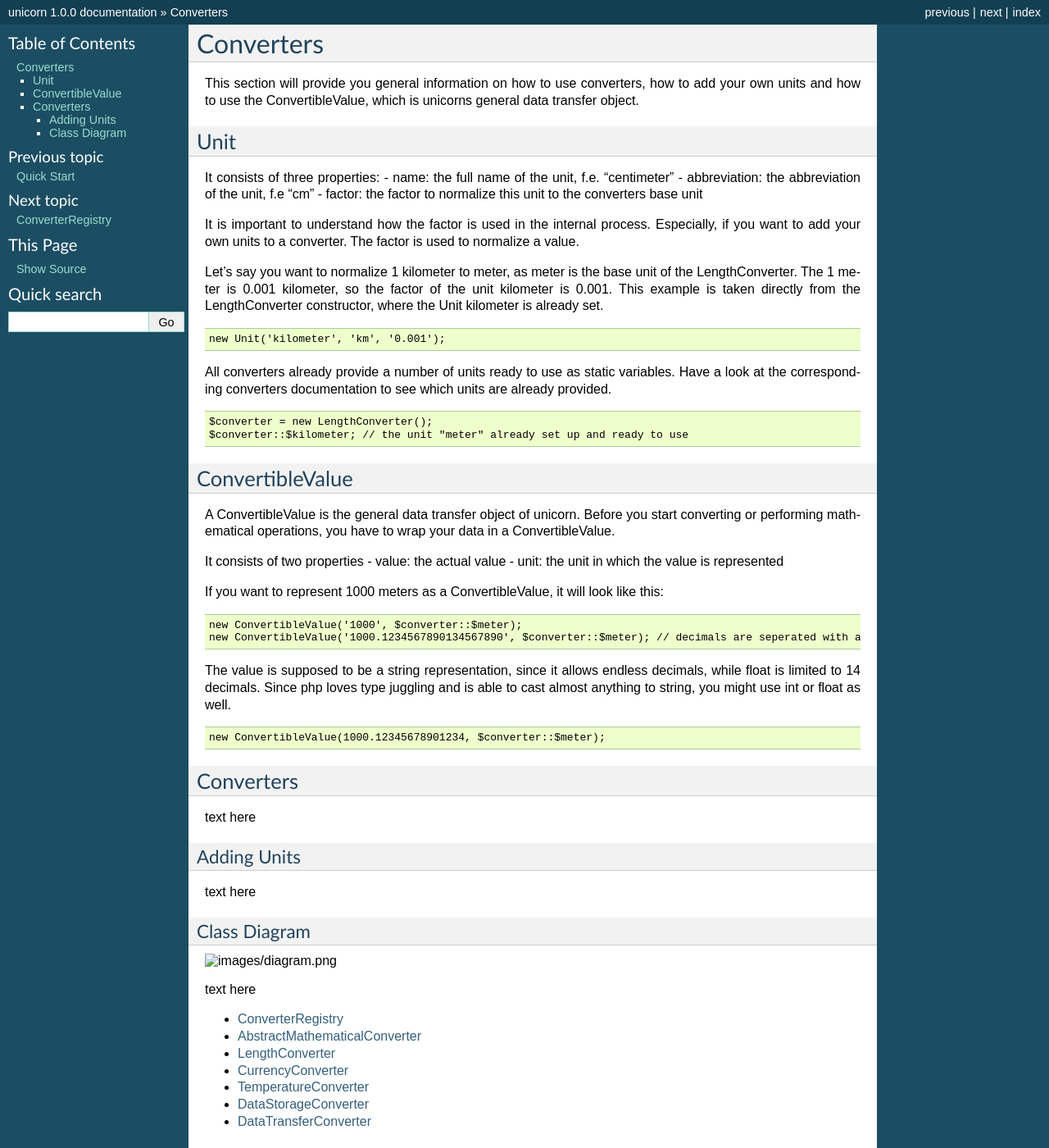
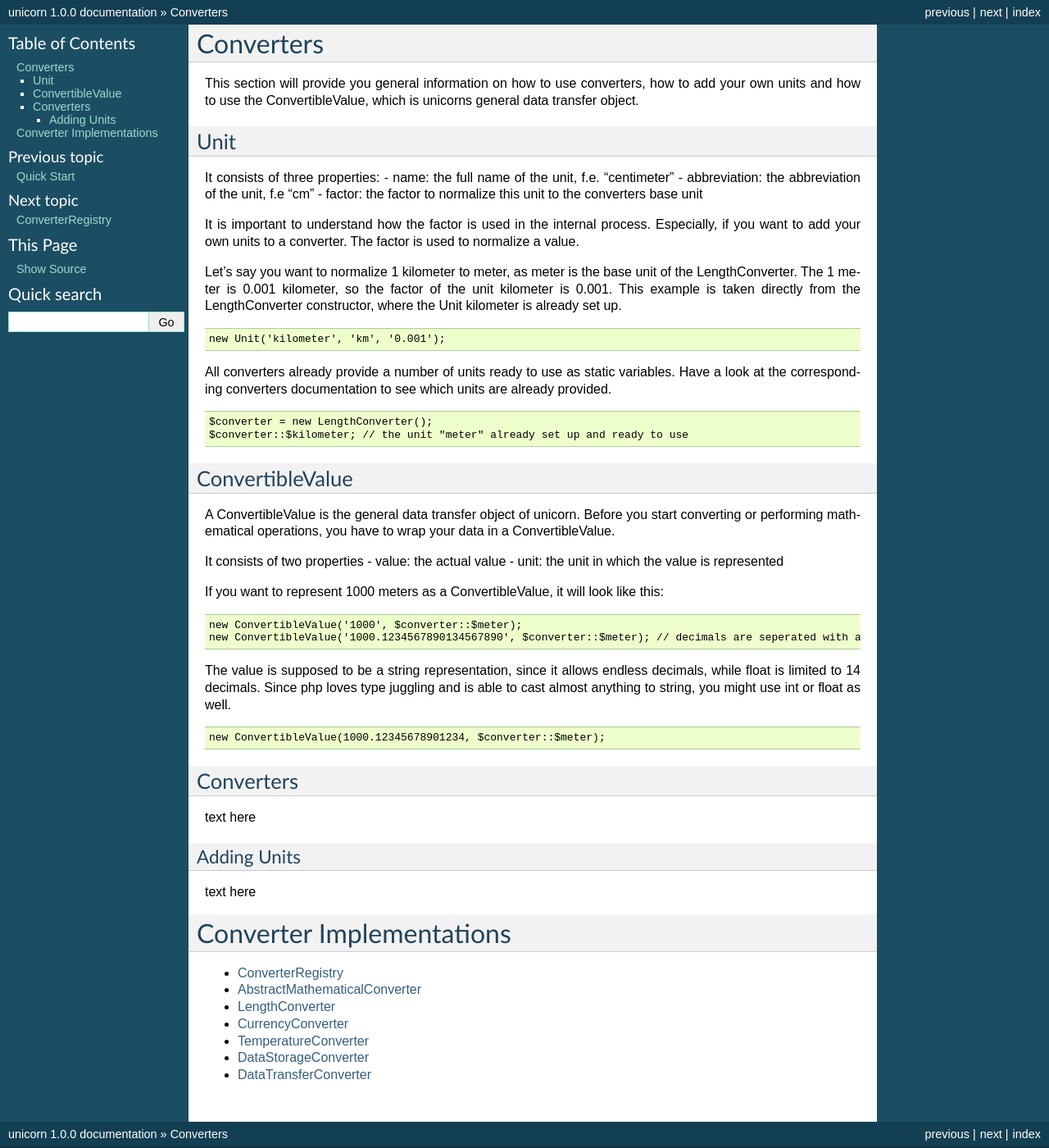
Before and after one commit to xyNNN/unicorn, a Sphinx documentation site: the page built from docs/source/converters.rst, in a window 1280 px wide and 1400 px high. Shown: the whole window at 82% size. Built offline with Sphinx 7.4.7, drawn with Linux system fonts in a browser that asks for light colours.

Commit message:
working on converters.rst

```diff
--- a/docs/source/converters.rst
+++ b/docs/source/converters.rst
@@ -20,7 +20,7 @@ own units to a converter. The factor is used to normalize a value.
 
 Let's say you want to normalize 1 kilometer to meter, as meter is the base unit of the LengthConverter.
 The 1 meter is 0.001 kilometer, so the factor of the unit kilometer is 0.001. This example is taken directly from
-the LengthConverter constructor, where the Unit kilometer is already set.
+the LengthConverter constructor, where the Unit kilometer is already set up.
 
 .. code-block:: php
 
@@ -69,12 +69,9 @@ Adding Units
 
 text here
 
-Class Diagram
--------------
-
-.. image:: images/diagram.png
-
-text here
+=========================
+Converter Implementations
+=========================
 
 .. toctree::
    :maxdepth: 3
```
Also changed, not shown: docs/images/diagram.png (deleted).
